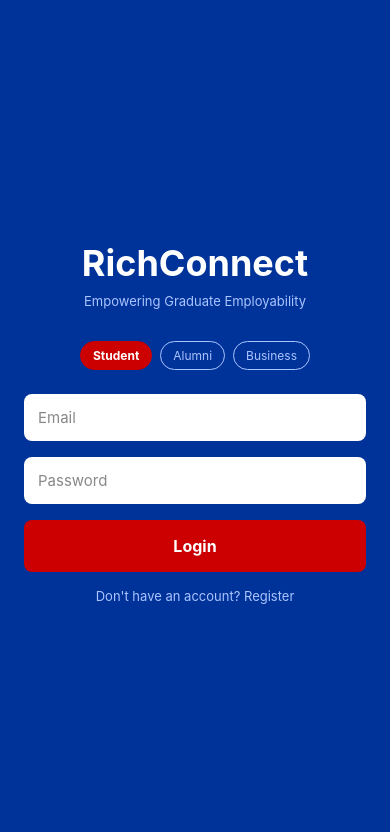
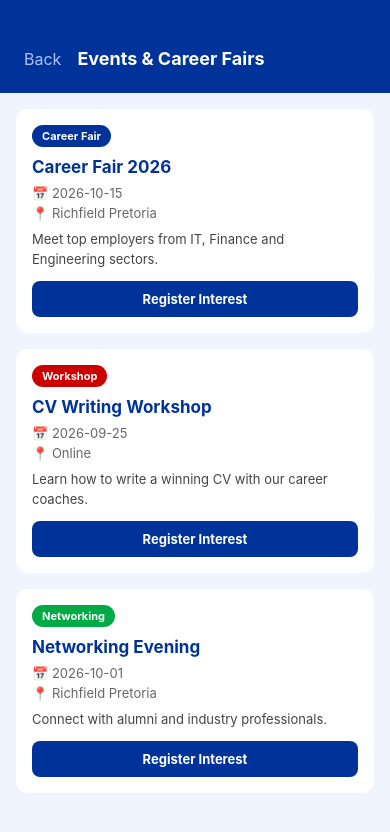
Before and after one commit to 24NgoashengMartin/RichConnect, a React Native app: screen /Events in a window 390 px wide. Shown: the top 832 px of the page. Built offline with nearby package versions, Linux system fonts and the light colour scheme; no server answers; the database is empty.

Commit message:
Events screen - career fairs and workshops with real Firestore

```diff
--- a/App.js
+++ b/App.js
@@ -23,6 +23,7 @@ import OnboardingScreen from './screens/OnboardingScreen';
 import CVUploadScreen from './screens/CVUploadScreen';
 import RegisterScreen from './screens/RegisterScreen';
 import ProfileCompletenessScreen from './screens/ProfileCompletenessScreen';
+import EventsScreen from './screens/EventsScreen';
 
 const Stack = createStackNavigator();
 
@@ -52,6 +53,7 @@ function App() {
         <Stack.Screen name="CVUpload" component={CVUploadScreen} />
         <Stack.Screen name="Register" component={RegisterScreen} />
         <Stack.Screen name="ProfileCompleteness" component={ProfileCompletenessScreen} />
+        <Stack.Screen name="Events" component={EventsScreen} />
       </Stack.Navigator>
     </NavigationContainer>
   );
--- /dev/null
+++ b/screens/EventsScreen.js
@@ -0,0 +1,72 @@
+import React, { useState, useEffect } from 'react';
+import { View, Text, StyleSheet, ScrollView, TouchableOpacity } from 'react-native';
+import { collection, onSnapshot, orderBy, query } from 'firebase/firestore';
+import { db } from '../firebase';
+
+export default function EventsScreen({ navigation }) {
+  const [events, setEvents] = useState([]);
+
+  useEffect(() => {
+    const q = query(collection(db, 'events'), orderBy('date', 'asc'));
+    const unsub = onSnapshot(q, snap => {
+      setEvents(snap.docs.map(d => ({ id: d.id, ...d.data() })));
+    });
+    return unsub;
+  }, []);
+
+  const defaultEvents = [
+    { id: 'e1', title: 'Career Fair 2026', date: '2026-10-15', location: 'Richfield Pretoria', type: 'Career Fair', description: 'Meet top employers from IT, Finance and Engineering sectors.' },
+    { id: 'e2', title: 'CV Writing Workshop', date: '2026-09-25', location: 'Online', type: 'Workshop', description: 'Learn how to write a winning CV with our career coaches.' },
+    { id: 'e3', title: 'Networking Evening', date: '2026-10-01', location: 'Richfield Pretoria', type: 'Networking', description: 'Connect with alumni and industry professionals.' },
+  ];
+
+  const allEvents = [...defaultEvents, ...events];
+
+  const getTypeColor = (type) => {
+    if (type === 'Career Fair') return '#003399';
+    if (type === 'Workshop') return '#CC0000';
+    return '#00aa44';
+  };
+
+  return (
+    <View style={styles.container}>
+      <View style={styles.header}>
+        <TouchableOpacity onPress={() => navigation.goBack()}><Text style={styles.back}>Back</Text></TouchableOpacity>
+        <Text style={styles.headerTitle}>Events & Career Fairs</Text>
+      </View>
+      <ScrollView style={styles.content}>
+        {allEvents.map(event => (
+          <View key={event.id} style={styles.eventCard}>
+            <View style={[styles.typeBadge, { backgroundColor: getTypeColor(event.type) }]}>
+              <Text style={styles.typeText}>{event.type}</Text>
+            </View>
+            <Text style={styles.eventTitle}>{event.title}</Text>
+            <Text style={styles.eventDate}>📅 {event.date}</Text>
+            <Text style={styles.eventLocation}>📍 {event.location}</Text>
+            <Text style={styles.eventDesc}>{event.description}</Text>
+            <TouchableOpacity style={styles.registerBtn}>
+              <Text style={styles.registerBtnText}>Register Interest</Text>
+            </TouchableOpacity>
+          </View>
+        ))}
+      </ScrollView>
+    </View>
+  );
+}
+
+const styles = StyleSheet.create({
+  container: { flex: 1, backgroundColor: '#f0f4ff' },
+  header: { backgroundColor: '#003399', padding: 24, paddingTop: 48, flexDirection: 'row', alignItems: 'center', gap: 16 },
+  back: { color: '#aac4ff', fontSize: 16 },
+  headerTitle: { color: '#fff', fontSize: 18, fontWeight: 'bold' },
+  content: { padding: 16 },
+  eventCard: { backgroundColor: '#fff', borderRadius: 12, padding: 16, marginBottom: 16, elevation: 2 },
+  typeBadge: { alignSelf: 'flex-start', paddingHorizontal: 10, paddingVertical: 4, borderRadius: 12, marginBottom: 10 },
+  typeText: { color: '#fff', fontSize: 11, fontWeight: 'bold' },
+  eventTitle: { fontSize: 17, fontWeight: 'bold', color: '#003399', marginBottom: 8 },
+  eventDate: { fontSize: 13, color: '#666', marginBottom: 4 },
+  eventLocation: { fontSize: 13, color: '#666', marginBottom: 8 },
+  eventDesc: { fontSize: 13, color: '#444', lineHeight: 20, marginBottom: 12 },
+  registerBtn: { backgroundColor: '#003399', padding: 10, borderRadius: 8, alignItems: 'center' },
+  registerBtnText: { color: '#fff', fontWeight: 'bold', fontSize: 13 },
+});
--- a/screens/StudentDashboard.js
+++ b/screens/StudentDashboard.js
@@ -91,6 +91,9 @@ export default function StudentDashboard({ navigation }) {
         <TouchableOpacity style={styles.navItem} onPress={() => navigation.navigate('Jobs')}><Text style={styles.navText}>💼 Jobs</Text></TouchableOpacity>
         <TouchableOpacity style={styles.navItem} onPress={() => navigation.navigate('Profile')}><Text style={styles.navText}>👤 Profile</Text></TouchableOpacity>
         <TouchableOpacity style={styles.navItem} onPress={() => navigation.navigate('Chat')}><Text style={styles.navText}>💬 Chat</Text></TouchableOpacity>
+        <TouchableOpacity style={styles.analyticsBtn} onPress={() => navigation.navigate('Events')}>
+        <Text style={styles.analyticsBtnText}>📅 View Events & Career Fairs</Text>
+        </TouchableOpacity>
       </View>
     </View>
   );
```
